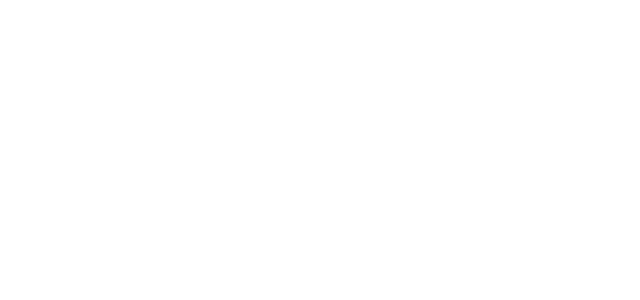
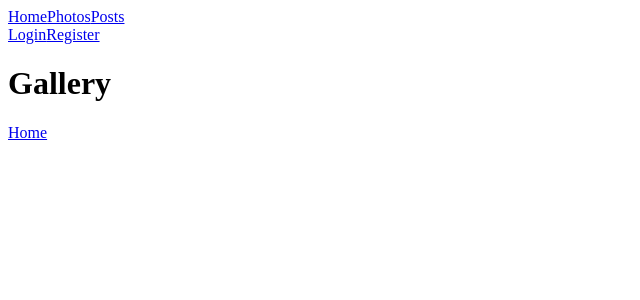
Before and after one commit to Kyt00n/frontend-project, a React (Create React App) app: page /photos in a window 1280 px wide. Before the commit this address had no page. Shown: the top 300 px of the page, without its empty margins (0-640 px from the left). Built offline with nearby package versions, Linux system fonts and the light colour scheme.

Commit message:
Add navbar

```diff
--- /dev/null
+++ b/src/components/routes/NavBar.tsx
@@ -0,0 +1,89 @@
+import React, { FC } from 'react';
+import { Link } from 'react-router-dom';
+
+interface User {
+    username: string;
+    roles: string[];
+}
+
+interface NavBarProps {
+    currentUser: User | null;
+    logOut: () => void;
+    showModeratorBoard: boolean;
+    showAdminBoard: boolean;
+}
+
+const NavBar: FC<NavBarProps> = ({
+    currentUser,
+    logOut,
+    showModeratorBoard,
+    showAdminBoard
+}) => {
+    return (
+        <nav className="bg-gray-800 p-4">
+            <div className="max-w-screen flex justify-between items-center">
+                <div className="flex gap-4">
+                    <Link to="/" className="text-white hover:text-gray-300">
+                        Home
+                    </Link>
+                    <Link to="/photos" className="text-white hover:text-gray-300">
+                        Photos
+                    </Link>
+                    <Link to="/posts" className="text-white hover:text-gray-300">
+                        Posts
+                    </Link>
+                    {showModeratorBoard && (
+                        <Link to="/mod" className="text-white hover:text-gray-300">
+                            Moderator Board
+                        </Link>
+                    )}
+                    {showAdminBoard && (
+                        <Link to="/admin" className="text-white hover:text-gray-300">
+                            Admin Board
+                        </Link>
+                    )}
+                </div>
+
+                <div className="flex items-center gap-4">
+                    {currentUser ? (
+                        <>
+                            <div className="relative">
+                                <button className="text-white hover:text-gray-300">
+                                    Search
+                                </button>
+                                <div className="absolute right-0 mt-2 w-48 bg-white rounded shadow-lg hidden hover:block">
+                                    <Link to="/search/users" className="block px-4 py-2 text-gray-800 hover:bg-gray-100">
+                                        Search Users
+                                    </Link>
+                                    <Link to="/search/photos" className="block px-4 py-2 text-gray-800 hover:bg-gray-100">
+                                        Search Photos
+                                    </Link>
+                                </div>
+                            </div>
+                            <Link to="/profile" className="text-white hover:text-gray-300">
+                                {currentUser.username}
+                            </Link>
+                            <button
+                                onClick={logOut}
+                                className="text-white hover:text-gray-300"
+                            >
+                                Logout
+                            </button>
+                        </>
+                    ) : (
+                        <>
+                            <Link to="/login" className="text-white hover:text-gray-300">
+                                Login
+                            </Link>
+                            <Link to="/register" className="text-white hover:text-gray-300">
+                                Register
+                            </Link>
+                        </>
+                    )}
+                </div>
+            </div>
+        </nav>
+    );
+};
+
+export default NavBar;
--- a/src/components/routes/Navigation.tsx
+++ b/src/components/routes/Navigation.tsx
@@ -8,12 +8,14 @@
 import Login from "../authentication/Login";
 import Register from "../authentication/Register";
 import Profile from "./Profile";
+import Posts from "./Posts";
+import NavBar from "./NavBar";
 
 const Navigation: FC = () => {
     const [showModeratorBoard, setShowModeratorBoard] = useState(false);
     const [showAdminBoard, setShowAdminBoard] = useState(false);
 
-    const { user: currentUser } = useSelector((state:RootState) => state.auth);
+    const { user: currentUser } = useSelector((state: RootState) => state.auth);
     const dispatch = useDispatch<AppDispatch>();
 
     const logOut = useCallback(() => {
@@ -22,8 +24,8 @@
 
     useEffect(() => {
         if (currentUser) {
-          setShowModeratorBoard(currentUser.roles.includes("ROLE_MODERATOR"));
-          setShowAdminBoard(currentUser.roles.includes("ROLE_ADMIN"));
+            setShowModeratorBoard(currentUser.roles?.includes("ROLE_MODERATOR") || false);
+            setShowAdminBoard(currentUser.roles?.includes("ROLE_ADMIN") || false);
         } else {
             setShowModeratorBoard(false);
             setShowAdminBoard(false);
@@ -31,13 +33,28 @@
     }, [currentUser]);
 
     return (
+        <>
+            <NavBar
+                currentUser={currentUser}
+                logOut={logOut}
+                showModeratorBoard={showModeratorBoard}
+                showAdminBoard={showAdminBoard}
+            />
+            <main className="p-4">
                 <Routes>
-            <Route index element={<Home />}/>
-            <Route path="gallery" element={<Gallery />}/>
+                    <Route index element={<Home />} />
+                    <Route path="photos" element={<Gallery />} />
+                    <Route path="posts" element={<Posts />} />
                     <Route path="login" element={<Login />} />
                     <Route path="register" element={<Register />} />
                     <Route path="profile" element={<Profile />} />
+                    <Route path="search">
+                        <Route path="users" element={<div>Search Users</div>} />
+                        <Route path="photos" element={<div>Search Photos</div>} />
+                    </Route>
                 </Routes>
+            </main>
+        </>
     );
 }
 
```
Lines whose indentation alone changed are shown as unchanged.
